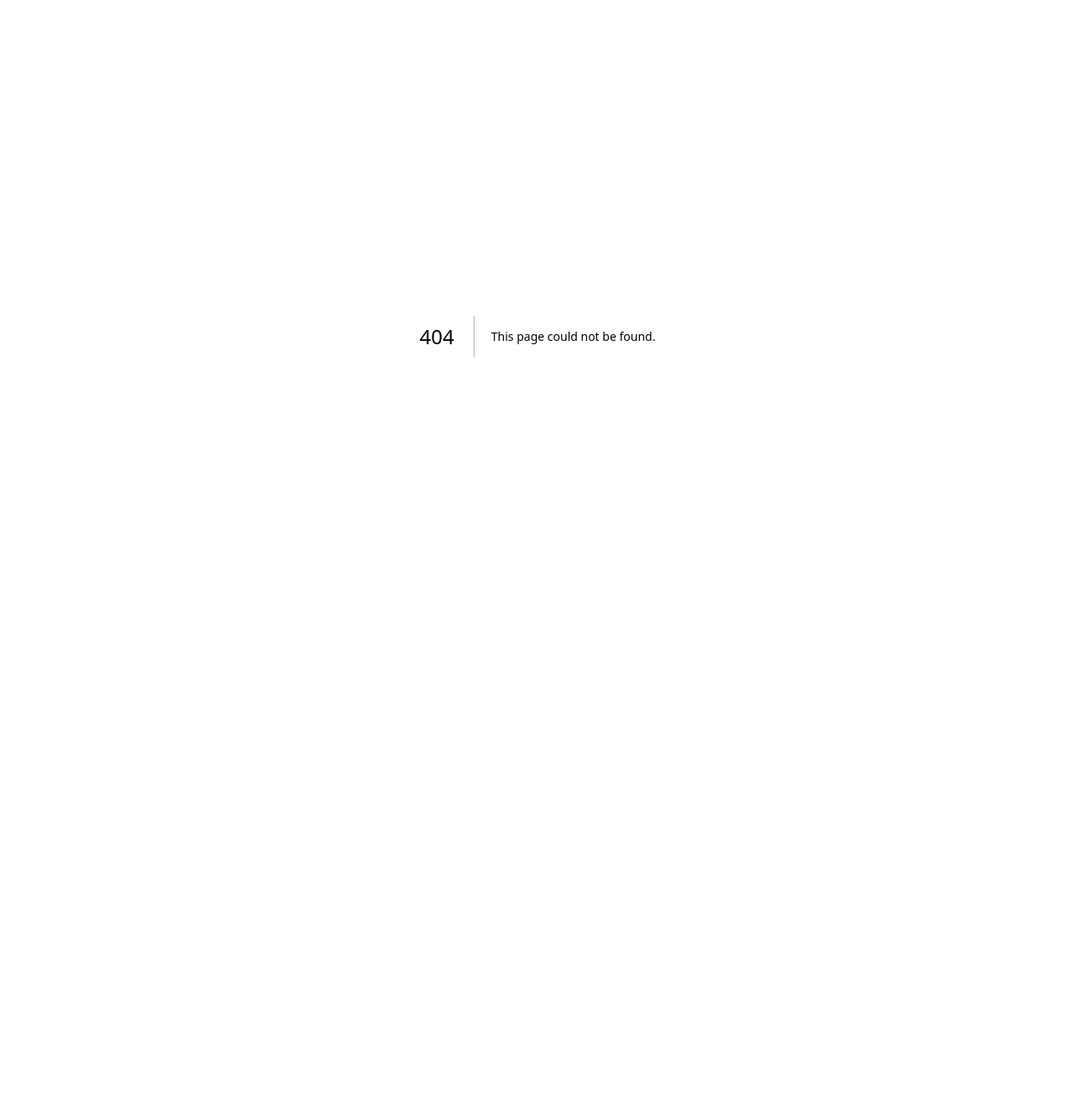
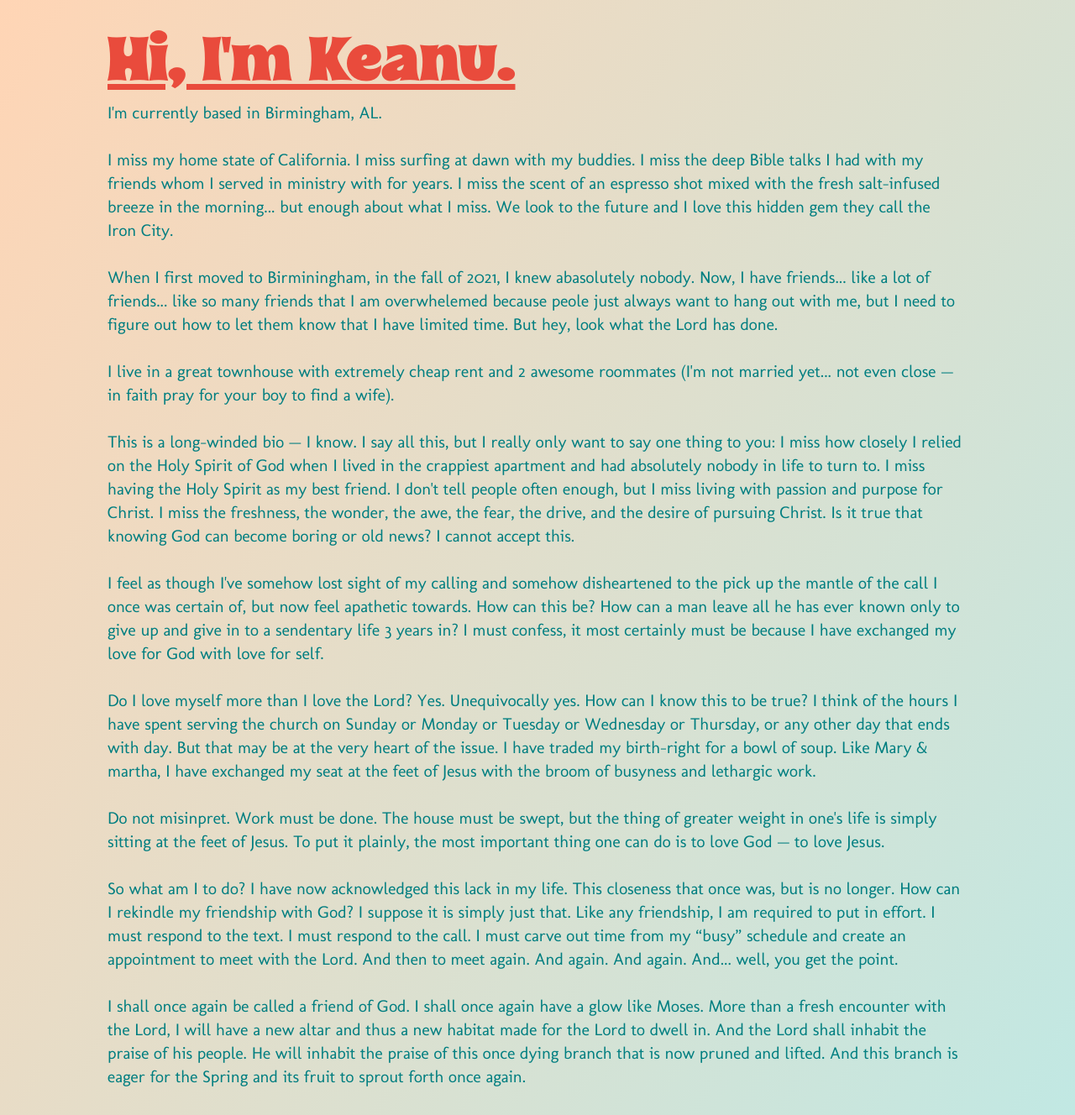
Before and after one commit to keanuhusen/website, a Next.js app: page /blog/fall in a window 1280 px wide. Before the commit this address had no page. Shown: the whole page at 84% size. Before the commit the page ends 800 px from the top, so only its background shows below. Built offline with nearby package versions, Linux system fonts and the light colour scheme.

Commit message:
adding fall

```diff
--- /dev/null
+++ b/src/app/blog/fall/layout.tsx
@@ -0,0 +1,21 @@
+import type { Metadata } from "next";
+
+export const metadata: Metadata = {
+  title: "Spring is Coming",
+  description: "Blog post for Spring.",
+  authors: {
+    name: "Keanu Husen"
+  },
+};
+
+export default function GotchaLayout({
+  children,
+}: Readonly<{
+  children: React.ReactNode;
+}>) {
+  return (
+    <section>
+      {children}
+    </section>
+  );
+}
--- /dev/null
+++ b/src/app/blog/fall/page.tsx
@@ -0,0 +1,32 @@
+export default function Page() {
+  return (
+    <div className="block">
+      <main className="py-8 px-4">
+        <div className="max-w-5xl m-auto">
+          <h1 className="text-5xl font-display text-[#E94B3C] underline md:text-7xl">Hi, I&apos;m Keanu.</h1>
+          <div className="mt-4 text-lg text-[#007E80] text-pretty md:text-xl">
+            <p>I&apos;m currently based in Birmingham, AL.</p>
+            <br />
+            <p>I miss my home state of California. I miss surfing at dawn with my buddies. I miss the deep Bible talks I had with my friends whom I served in ministry with for years. I miss the scent of an espresso shot mixed with the fresh salt-infused breeze in the morning... but enough about what I miss. We look to the future and I love this hidden gem they call the Iron City.</p>
+            <br />
+            <p>When I first moved to Birminingham, in the fall of 2021, I knew abasolutely nobody. Now, I have friends... like a lot of friends... like so many friends that I am overwhelemed because peole just always want to hang out with me, but I need to figure out how to let them know that I have limited time. But hey, look what the Lord has done.</p>
+            <br />
+            <p>I live in a great townhouse with extremely cheap rent and 2 awesome roommates (I&apos;m not married yet... not even close &mdash; in faith pray for your boy to find a wife).</p>
+            <br />
+            <p>This is a long-winded bio &mdash; I know. I say all this, but I really only want to say one thing to you: I miss how closely I relied on the Holy Spirit of God when I lived in the crappiest apartment and had absolutely nobody in life to turn to. I miss having the Holy Spirit as my best friend. I don&apos;t tell people often enough, but I miss living with passion and purpose for Christ. I miss the freshness, the wonder, the awe, the fear, the drive, and the desire of pursuing Christ. Is it true that knowing God can become boring or old news? I cannot accept this.</p>
+            <br />
+            <p>I feel as though I&apos;ve somehow lost sight of my calling and somehow disheartened to the pick up the mantle of the call I once was certain of, but now feel apathetic towards. How can this be? How can a man leave all he has ever known only to give up and give in to a sendentary life 3 years in? I must confess, it most certainly must be because I have exchanged my love for God with love for self.</p>
+            <br />
+            <p>Do I love myself more than I love the Lord? Yes. Unequivocally yes. How can I know this to be true? I think of the hours I have spent serving the church on Sunday or Monday or Tuesday or Wednesday or Thursday, or any other day that ends with day. But that may be at the very heart of the issue. I have traded my birth-right for a bowl of soup. Like Mary &amp; martha, I have exchanged my seat at the feet of Jesus with the broom of busyness and lethargic work.</p>
+            <br />
+            <p>Do not misinpret. Work must be done. The house must be swept, but the thing of greater weight in one&apos;s life is simply sitting at the feet of Jesus. To put it plainly, the most important thing one can do is to love God &mdash; to love Jesus.</p>
+            <br />
+            <p>So what am I to do? I have now acknowledged this lack in my life. This closeness that once was, but is no longer. How can I rekindle my friendship with God? I suppose it is simply just that. Like any friendship, I am required to put in effort. I must respond to the text. I must respond to the call. I must carve out time from my &ldquo;busy&rdquo; schedule and create an appointment to meet with the Lord. And then to meet again. And again. And again. And... well, you get the point.</p>
+            <br />
+            <p>I shall once again be called a friend of God. I shall once again have a glow like Moses. More than a fresh encounter with the Lord, I will have a new   altar and thus a new habitat made for the Lord to dwell in. And the Lord shall inhabit the praise of his people. He will inhabit the praise of this once dying branch that is now pruned and lifted. And this branch is eager for the Spring and its fruit to sprout forth once again.</p>
+          </div>
+        </div>
+      </main>
+    </div>
+  );
+}
```
